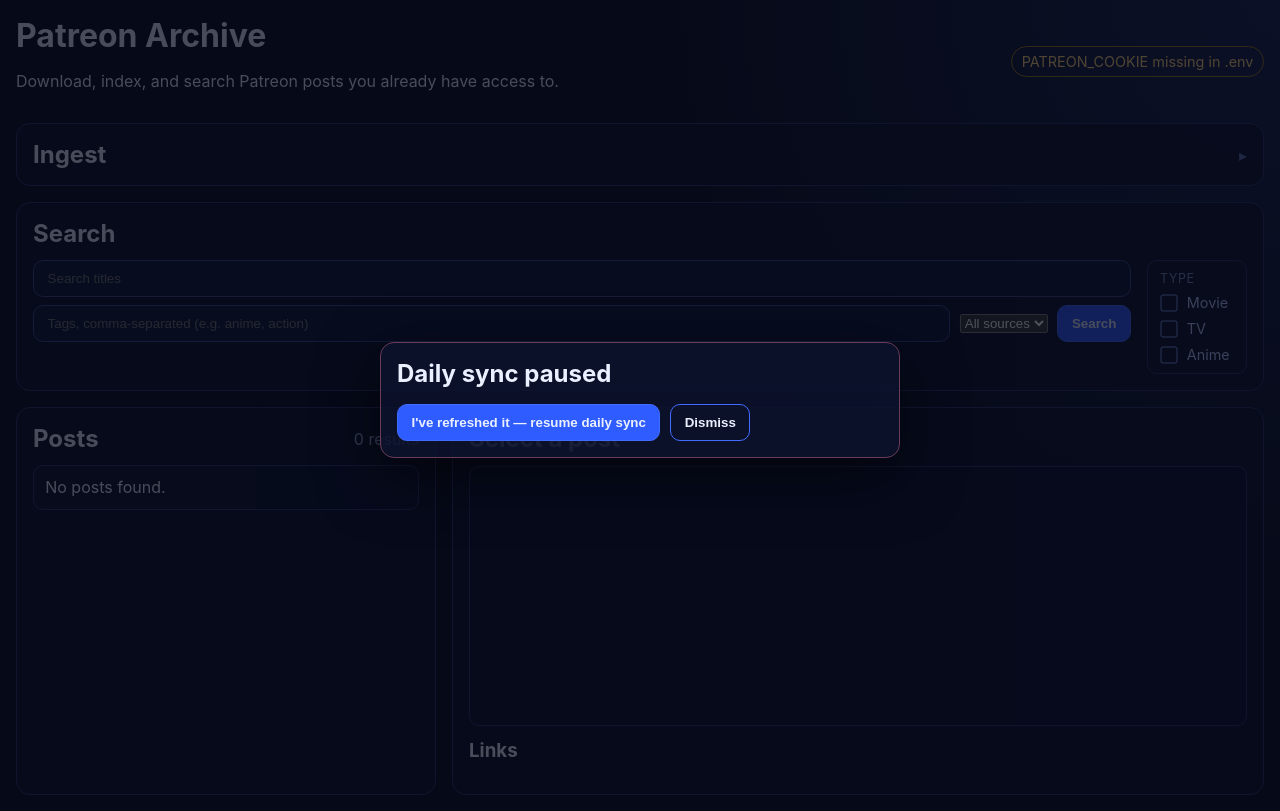
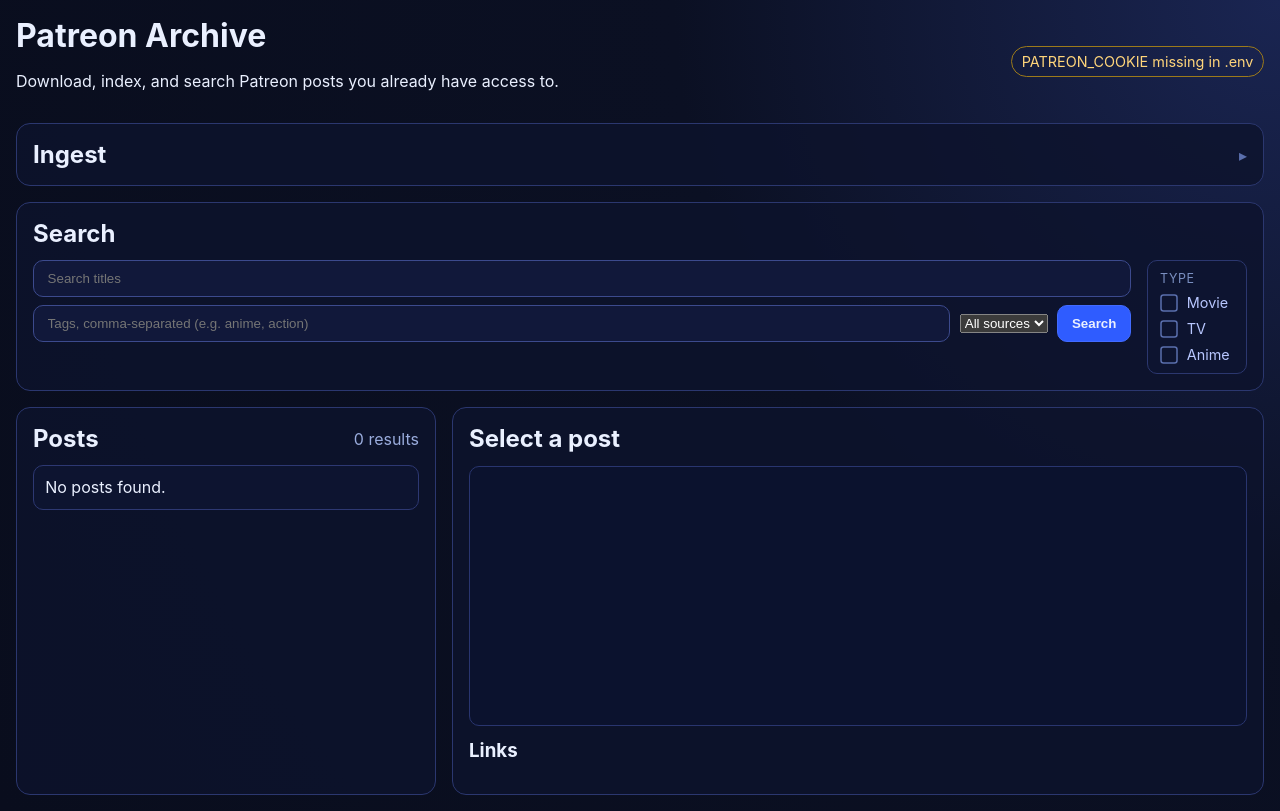
Before and after one commit to Shay-H/PatreonArchive, a FastAPI app: page / in a window 1280 px wide. Run offline with FastAPI, Linux system fonts and the light colour scheme; data that the repository does not hold is empty.

Commit message:
Fix modal not hiding; drop post-text preview from results list
- .hidden lost to .modal-overlay on equal specificity (source order), so
  adding 'hidden' never hid the auth modal — the Dismiss/Resume buttons
  fired but the box stayed. Make .hidden display:none !important.
- Remove content_preview from the results list items; the post text is
  visible when opening the post.

```diff
--- a/app/static/app.js
+++ b/app/static/app.js
@@ -222,7 +222,6 @@ function _makePostItem(post) {
   li.innerHTML = `
     <a href="#" data-id="${post.id}">${post.title}</a>
     <div class="muted">${post.creator}${published ? ' &middot; ' + published : ''}</div>
-    <div>${post.content_preview || ''}</div>
     <div class="tag-line">${post.tags.length ? post.tags.join(', ') : 'No tags'}</div>
   `;
   li.querySelector('a').addEventListener('click', (e) => {
--- a/app/static/styles.css
+++ b/app/static/styles.css
@@ -269,7 +269,7 @@ button.ghost {
 }
 
 .hidden {
-  display: none;
+  display: none !important;
 }
 
 .modal-overlay {
```
